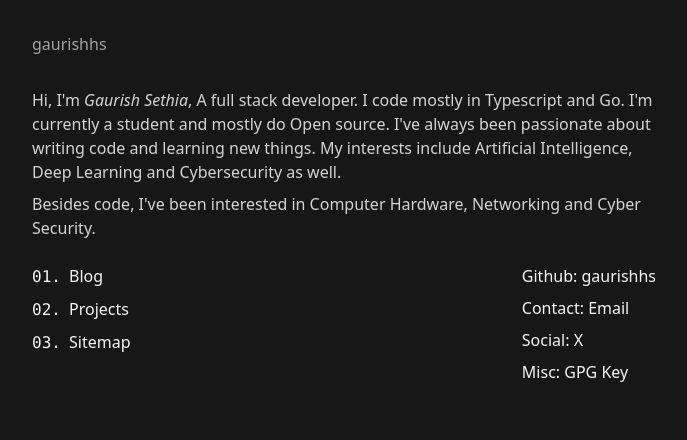
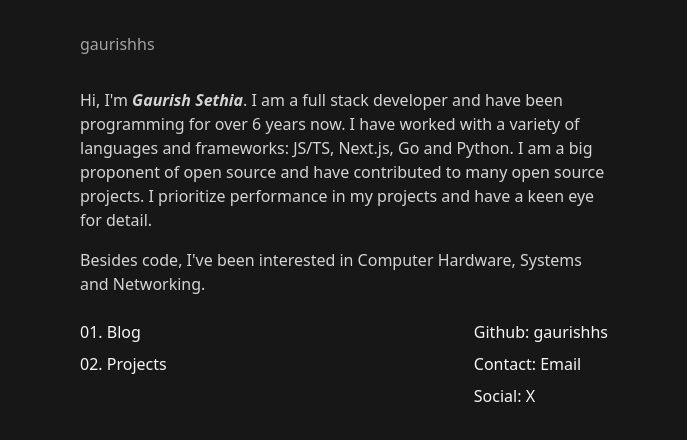
Before and after one commit to gaurishhs/Portfolio, an Astro site: page / in a window 1280 px wide. Shown: the whole page, without its empty margins (296-983 px from the left). Built offline with nearby package versions, Linux system fonts and the light colour scheme; Astro itself is replaced by a stand-in of ours.

Commit message:
smol things

```diff
--- a/package.json
+++ b/package.json
@@ -16,6 +16,7 @@
     "@astrojs/sitemap": "^3.0.2",
     "@astrojs/tailwind": "^5.0.2",
     "@fontsource/inter": "^5.0.14",
+    "@fontsource/jetbrains-mono": "^5.0.17",
     "@resvg/resvg-js": "^2.6.0",
     "@tailwindcss/aspect-ratio": "^0.4.2",
     "@tailwindcss/typography": "^0.5.10",
--- a/src/data/projects.json
+++ b/src/data/projects.json
@@ -1,9 +1,4 @@
 [
-    {
-        "title": "Germla",
-        "description": "Open source AI-based feedback management for actionable insights.",
-        "url": "https://github.com/germla"
-    },
     {
         "title": "Groot Music",
         "description": "Discord music bot with a web dashboard.",
--- a/src/layouts/Main.astro
+++ b/src/layouts/Main.astro
@@ -13,6 +13,7 @@ const {
 
 import Navbar from "../components/Navbar.astro";
 import { ViewTransitions } from "astro:transitions";
+import "@fontsource/jetbrains-mono";
 
 const canonicalURL = new URL(Astro.url.pathname, Astro.site).href;
 ---
@@ -53,7 +54,7 @@ const canonicalURL = new URL(Astro.url.pathname, Astro.site).href;
     />
     <ViewTransitions />
   </head>
-  <body class="max-w-2xl antialiased mx-auto bg-neutral-900 text-neutral-300">
+  <body class="max-w-xl antialiased mx-auto bg-neutral-900 text-neutral-300">
     <main class="p-6 pt-2 md:pt-6 items-center min-h-screen space-y-6">
       <Navbar />
       <slot />
@@ -81,7 +82,7 @@ const canonicalURL = new URL(Astro.url.pathname, Astro.site).href;
     }
 
     .prose code {
-      @apply bg-neutral-800
+      @apply bg-neutral-800 font-mono
     }
 
     .prose a {
--- a/src/pages/blog/index.astro
+++ b/src/pages/blog/index.astro
@@ -1,5 +1,4 @@
 ---
-import { getCollection } from "astro:content";
 import MainLayout from "../../layouts/Main.astro";
 import List, { type KV } from "../../components/List.astro";
 import { getPosts } from "../../utils/posts";
--- a/src/pages/index.astro
+++ b/src/pages/index.astro
@@ -6,31 +6,25 @@ import MainLayout from "../layouts/Main.astro";
 		<div class="text-base mt-3">
 			<p>
 				Hi, I&apos;m{" "}
-				<span class="italic">Gaurish Sethia</span>, A full stack
-				developer. I code mostly in Typescript and Go. I&apos;m currently a
-				student and mostly do Open source. I&apos;ve always been
-				passionate about writing code and learning new things. My
-				interests include Artificial Intelligence, Deep Learning and
-				Cybersecurity as well.
+				<span class="italic font-semibold">Gaurish Sethia</span>.
+				I am a full stack developer and have been programming for
+				over 6 years now. I have worked with a variety of languages
+				and frameworks: JS/TS, Next.js, Go and Python. I am a big
+				proponent of open source and have contributed to many open
+				source projects. I prioritize performance in my projects
+				and have a keen eye for detail.
 			</p>
-			<p class="mt-2">
-				Besides code, I&apos;ve been interested in Computer Hardware,
-				Networking and Cyber Security.
+			<p class="mt-4">
+				Besides code, I&apos;ve been interested in Computer Hardware, Systems and Networking.
 			</p>
 	</div>
 	<div class="flex flex-row text-neutral-100 justify-between">
 		<div class="flex-col flex gap-2">
 			<a class="hover:opacity-80" href="/blog">
-				<span class="font-mono mr-1">01.</span>
-				 Blog
+				01. Blog
 			</a>
 			<a class="hover:opacity-80" href="/projects">
-				<span class="font-mono mr-1">02.</span>
-				 Projects
-			</a>
-			<a class="hover:opacity-80" href="/sitemap-index.xml">
-				<span class="font-mono mr-1">03.</span>
-				 Sitemap
+				02. Projects
 			</a>
 		</div>
 		<div class="flex-end gap-2 text-neutral-100 flex flex-col">
@@ -58,14 +52,6 @@ import MainLayout from "../layouts/Main.astro";
 			>
 				Social: X
 			</a>
-			<a
-				class="hover:opacity-80"
-				target="_blank"
-				rel="noopener noreferrer"
-				href="https://github.com/gaurishhs.gpg"
-			>
-				Misc: GPG Key
-			</a>
 		</div>
 	</div>
 </MainLayout>
--- a/tailwind.config.js
+++ b/tailwind.config.js
@@ -35,6 +35,9 @@ module.exports = {
           },
         },
       }),
+      fontFamily: {
+        'mono': 'JetBrains Mono, monospace'
+      }
     },
   },
   future: {
```
Also changed, not shown: 1 other file.
